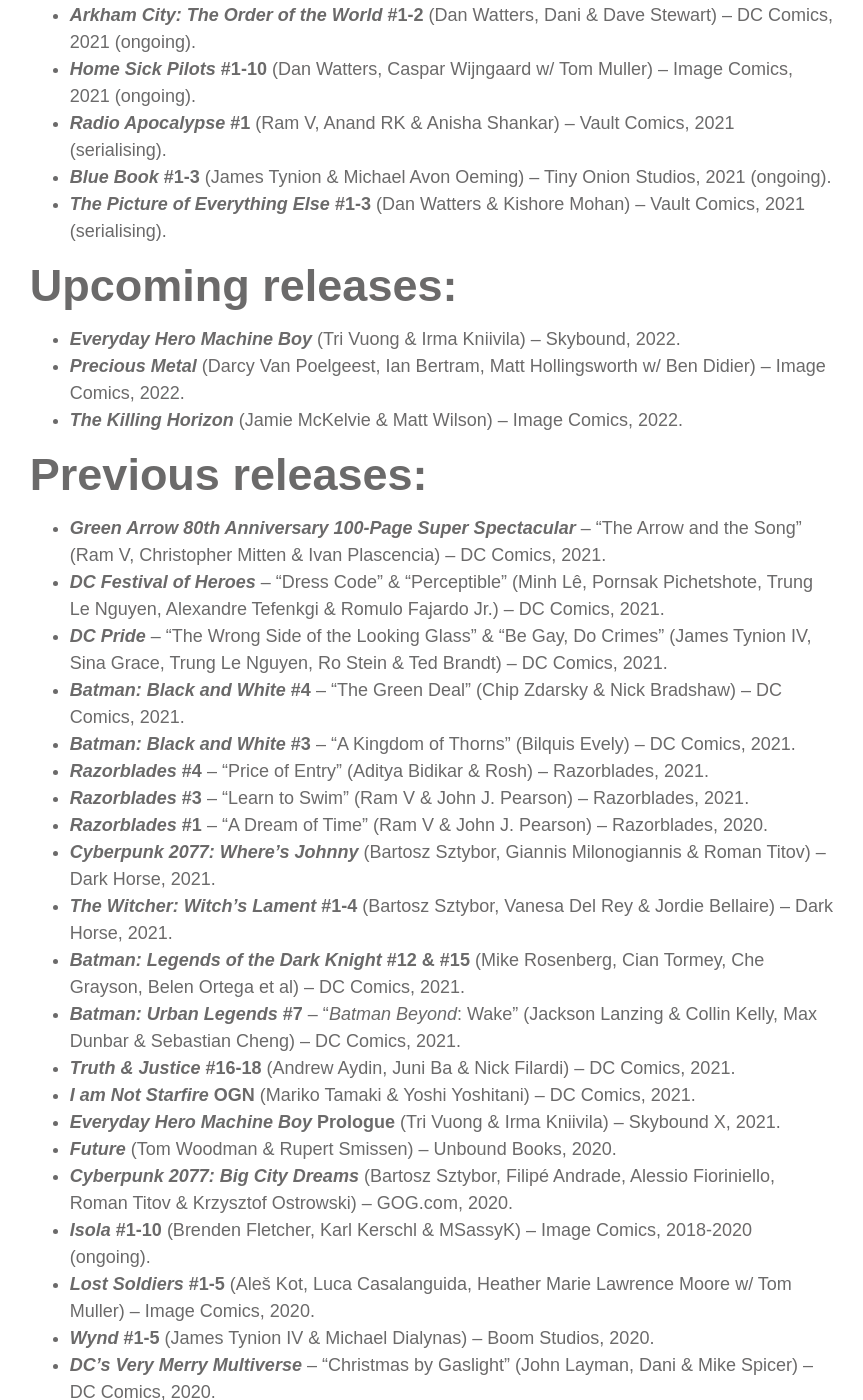
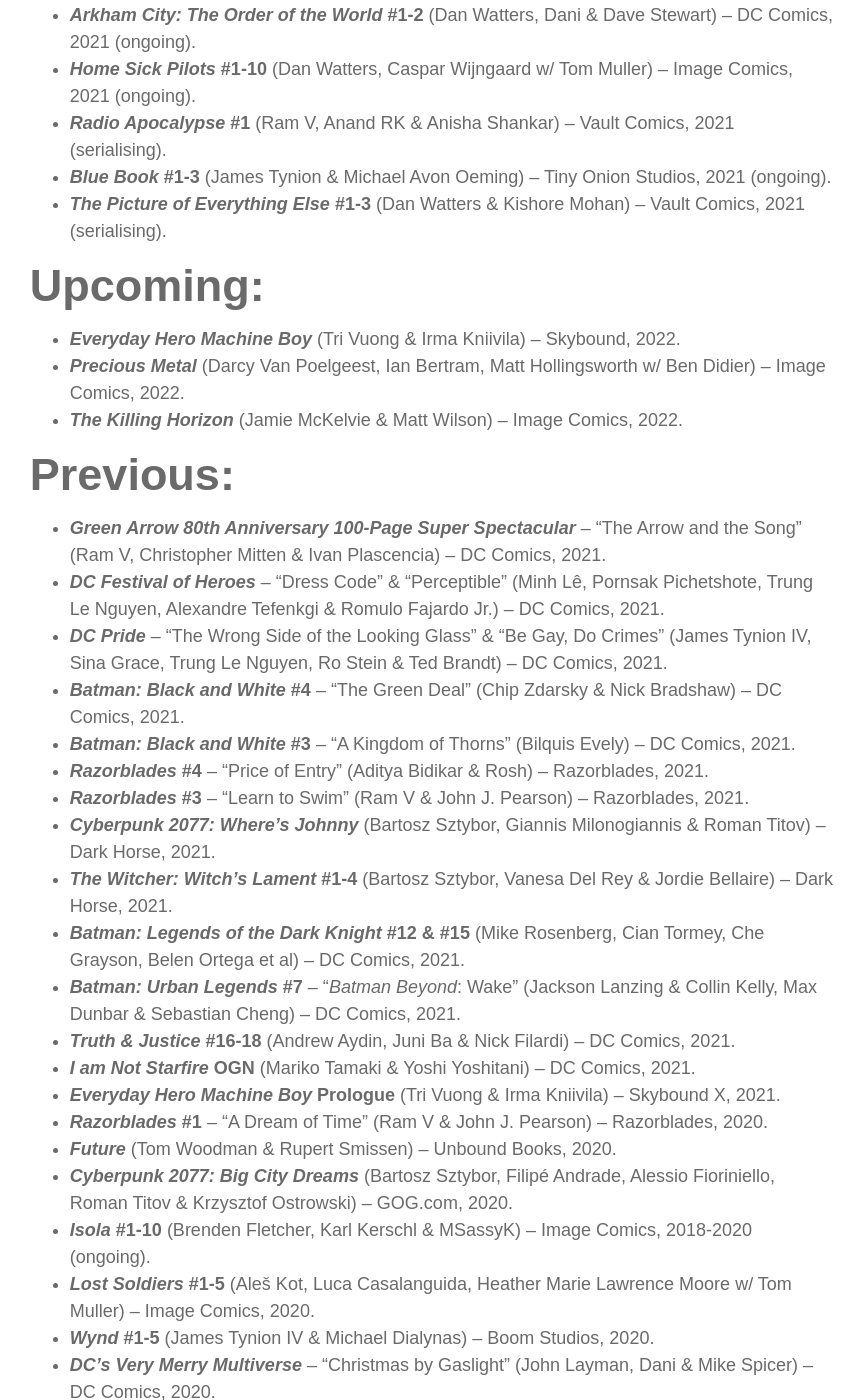
Before and after one commit to adityabidikar/adityabidikar.github.io, a Jekyll site: the page built from _posts/2018-04-07-list-of-credits.md, in a window 1280 px wide and 1400 px high, scrolled down 547 px. Shown: the whole window, without its empty margins (207-1070 px from the left). Built offline with Jekyll 4.4.1, drawn with Linux system fonts in a browser that asks for light colours; nearby versions of some CDN libraries; some web fonts are replaced; some of the changed text lies outside the part shown.

Commit message:
Update 2018-04-07-list-of-credits.md

```diff
--- a/_posts/2018-04-07-list-of-credits.md
+++ b/_posts/2018-04-07-list-of-credits.md
@@ -19,13 +19,13 @@
 - **_Blue Book_ #1-3** (James Tynion & Michael Avon Oeming) – Tiny Onion Studios, 2021 (ongoing).
 - **_The Picture of Everything Else_ #1-3** (Dan Watters & Kishore Mohan) – Vault Comics, 2021 (serialising).
 
-## Upcoming releases:
+## Upcoming:
 
 - **_Everyday Hero Machine Boy_** (Tri Vuong & Irma Kniivila) – Skybound, 2022.
 - **_Precious Metal_** (Darcy Van Poelgeest, Ian Bertram, Matt Hollingsworth w/ Ben Didier) – Image Comics, 2022.
 - **_The Killing Horizon_** (Jamie McKelvie & Matt Wilson) – Image Comics, 2022.
 
-## Previous releases:
+## Previous:
 
 - **_Green Arrow 80th Anniversary 100-Page Super Spectacular_** – “The Arrow and the Song” (Ram V, Christopher Mitten & Ivan Plascencia) – DC Comics, 2021.
 - **_DC Festival of Heroes_** – “Dress Code” & “Perceptible” (Minh Lê, Pornsak Pichetshote, Trung Le Nguyen, Alexandre Tefenkgi & Romulo Fajardo Jr.) – DC Comics, 2021.
```
Also changed, not shown: other parts of _posts/2018-04-07-list-of-credits.md (+2 -2 lines).
